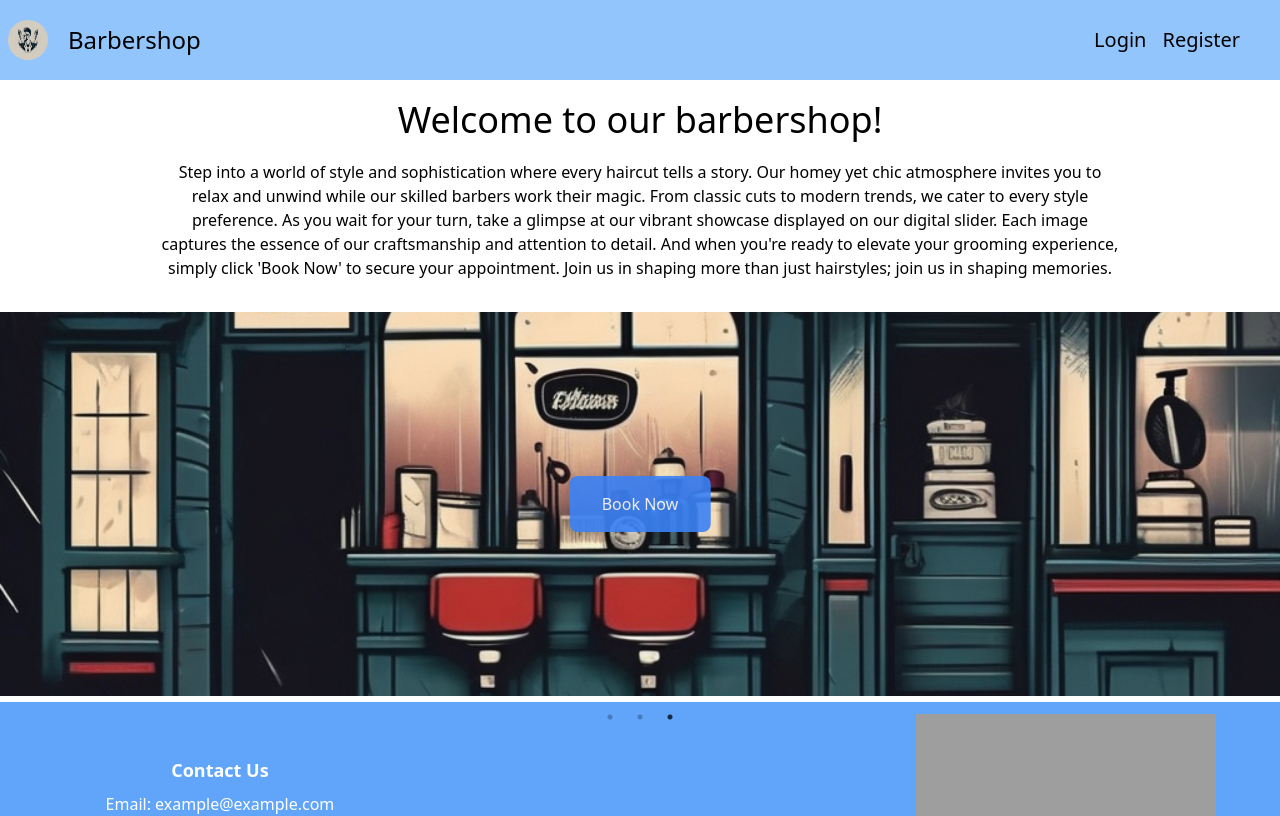
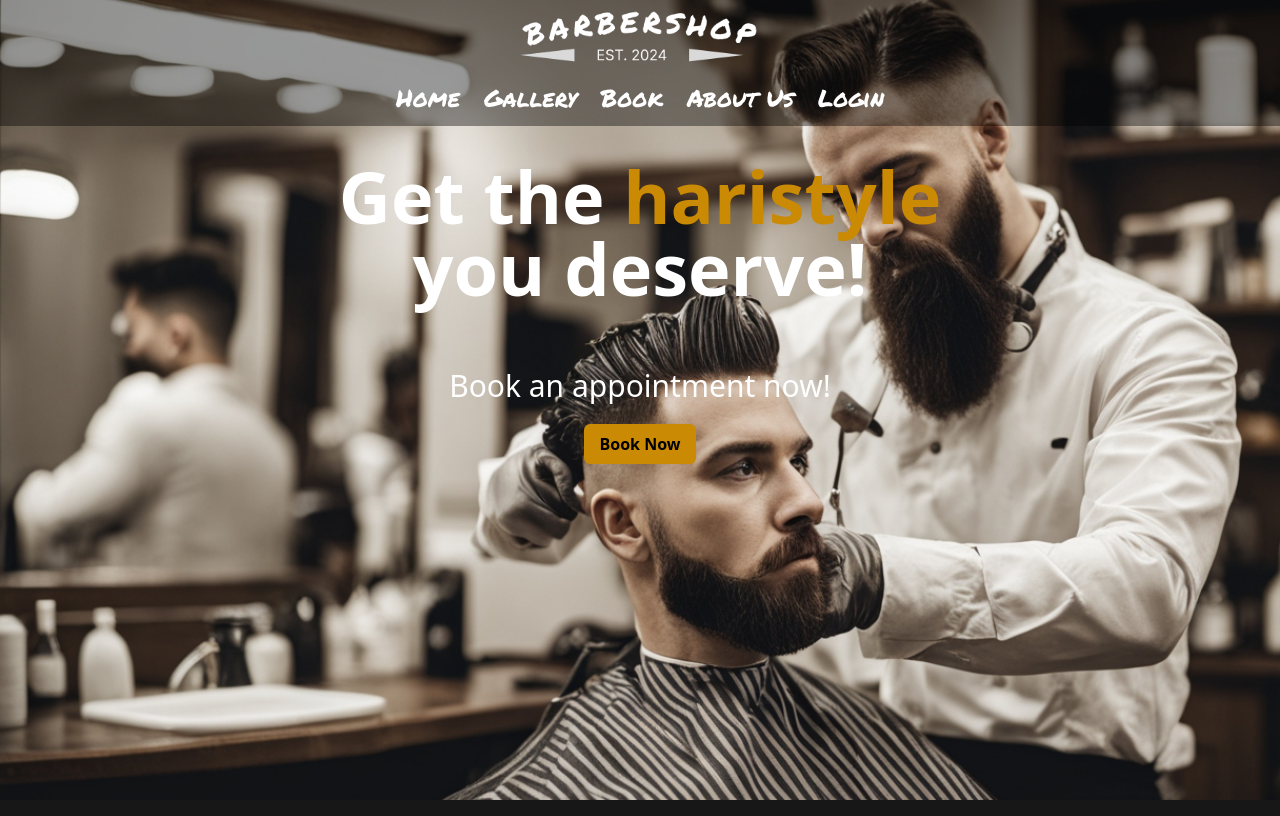
Before and after one commit to SzGabor1/barbershop, a React (Vite) app: page / in a window 1280 px wide. Shown: the top 816 px of the page. Built offline with nearby package versions, Linux system fonts and the light colour scheme; grey boxes are pictures that could not be loaded.

Commit message:
Mainpage, navbar footer redesign

```diff
--- a/src/App.tsx
+++ b/src/App.tsx
@@ -10,8 +10,8 @@ const App:React.FC = () => {
   return (
     <>
     <Router>
+      <AllRoutes />
 <Navbar/>
-      <AllRoutes />
     </Router>
     <Footer/>
     </>
--- a/src/components/footer.tsx
+++ b/src/components/footer.tsx
@@ -3,7 +3,7 @@ import React from 'react';
 
 export const Footer: React.FC = () =>{
     return (
-        <div className="bg-blue-400 text-white text-center p-3">
+        <div className="text-white text-center p-3 bg-neutral-900">
             <div className="max-w-6xl mx-auto flex flex-col md:flex-row justify-between items-center">
                 <div className="flex flex-col items-center mb-4 md:mb-0">
                     <h3 className="text-lg font-semibold mb-2">Contact Us</h3>
--- a/src/components/mainpage.tsx
+++ b/src/components/mainpage.tsx
@@ -7,6 +7,10 @@ import 'slick-carousel/slick/slick-theme.css';
 import image1 from '../assets/output.jpg';
 import image2 from '../assets/output (1).jpg';
 import image3 from '../assets/output (2).jpg';
+
+import SubmitButton from './uiElements/submitButton';
+
+import bg from '../assets/bg.jpg';
 
 const Main: React.FC = () => {
     const token = localStorage.getItem('access_token');
@@ -36,27 +40,22 @@ const Main: React.FC = () => {
     };
 
     return (
-        <div className="home-container flex flex-col mt-5 relative">
-            <div className="welcome w-3/4 mx-auto">
+<div className="home-container flex-col bg-cover bg-center relative" style={{ backgroundImage: `url(${bg})`, minHeight: '100vh' }}>
+    <div className="inset-0 bg-black opacity-50"></div>
+    <div className="welcome w-full relative z-10">
+        <div className="w-3/4 mx-auto pt-40">
+            <p className="text-center font-bold mb-5 text-7xl text-white">Get the <span className='text-yellow-600'>haristyle </span> <br></br> you deserve!</p>
+            <div className="book-container mt-16">
+            <p className="text-center text-3xl text-white">Book an appointment now!</p>
+            <div className="text-center mt-5">
+                <SubmitButton label="Book Now" labelcolor='black' bgcolor='rgb(202 138 4)' onSubmit={navigateToAppointments}/>
+           </div>
+            </div>
+       </div>
+    </div>
+</div>
 
-            <p className="text-center text-xlfont-bold mb-5 text-4xl">Welcome to our  barbershop!</p>
-            <p className="text-center mb-8">Step into a world of style and sophistication where every haircut tells a story. Our homey yet chic atmosphere invites you to relax and unwind while our skilled barbers work their magic. From classic cuts to modern trends, we cater to every style preference. As you wait for your turn, take a glimpse at our vibrant showcase displayed on our digital slider. Each image captures the essence of our craftsmanship and attention to detail. And when you're ready to elevate your grooming experience, simply click 'Book Now' to secure your appointment. Join us in shaping more than just hairstyles; join us in shaping memories.</p>
-            </div>
-            <Slider {...settings} className="w-full relative">
-                <div className="w-full h-48 md:h-64 lg:h-80 xl:h-96 overflow-hidden relative">
-                    <img src={image1} alt="Image 1" className="w-full h-full object-cover" />
-                    <button onClick={navigateToAppointments} className="absolute top-1/2 left-1/2 transform -translate-x-1/2 -translate-y-1/2 bg-blue-500 text-white px-8 py-4 rounded-lg opacity-90">Book Now</button>
-                </div>
-                <div className="w-full h-48 md:h-64 lg:h-80 xl:h-96 overflow-hidden relative">
-                    <img src={image2} alt="Image 2" className="w-full h-full object-cover" />
-                    <button onClick={navigateToAppointments} className="absolute top-1/2 left-1/2 transform -translate-x-1/2 -translate-y-1/2 bg-blue-500 text-white px-8 py-4 rounded-lg opacity-90">Book Now</button>
-                </div>
-                <div className="w-full h-48 md:h-64 lg:h-80 xl:h-96 overflow-hidden relative">
-                    <img src={image3} alt="Image 3" className="w-full h-full object-cover" />
-                    <button onClick={navigateToAppointments} className="absolute top-1/2 left-1/2 transform -translate-x-1/2 -translate-y-1/2 bg-blue-500 text-white px-8 py-4 rounded-lg opacity-90">Book Now</button>
-                </div>
-            </Slider>
-        </div>
+
     );
 };
 
--- a/src/components/navbar.tsx
+++ b/src/components/navbar.tsx
@@ -1,15 +1,14 @@
-import React from "react";
-import { useState } from "react";
-import logo from "../assets/barberimage.jpg";
+import React, { useState } from "react";
 import { useNavigate } from "react-router-dom";
+import logo from "../assets/bbshop logo.png";
 
-export const Navbar: React.FC = () =>{
-    const [isOpen, setIsOpen] = useState(false);
+export const Navbar: React.FC = () => {
+    const [isNavOpen, setIsNavOpen] = useState(false);
     const navigate = useNavigate();
     const token = localStorage.getItem('access_token');
 
     const toggleMenu = () => {
-        setIsOpen(prevState => !prevState);
+        setIsNavOpen(prevState => !prevState);
     };
 
     const handleLogout = () => {
@@ -19,51 +18,81 @@ export const Navbar: React.FC = () =>{
         navigate('/login');
     };
 
+    const navigateToHome = () => {
+        if (token) {
+            navigate('/home');
+        } else {
+            navigate('/');
+        }
+    }
+
     return (
-        <section>
-            <div className="navbar-container flex justify-between items-center bg-blue-300 h-20">
-                <header>
-                    <div className="logo flex items-center">
-                        <img className="w-10 ml-2 h-10 rounded-full" src={logo} alt="barber" />
-                        <p className="ml-5 text-2xl">Barbershop</p>
-                    </div>
-                </header>
-                <nav className="hidden md:block mr-10">
-                    <ul className="flex space-x-4">
-                    {token &&<li><a href="/home" className="text-xl relative after:bg-black after:absolute after:h-1 after:w-0 after:bottom-0 after:left-0 hover:after:w-full after:transition-all after:duration-500 cursor-pointer">Home</a></li>}
-                        {token &&<li><a href="/appointments" className="text-xl relative after:bg-black after:absolute after:h-1 after:w-0 after:bottom-0 after:left-0 hover:after:w-full after:transition-all after:duration-500 cursor-pointer">Appointments</a></li>}
-                        {token && <li><a href="#" onClick={handleLogout} className="text-xl relative after:bg-black after:absolute after:h-1 after:w-0 after:bottom-0 after:left-0 hover:after:w-full after:transition-all after:duration-500 cursor-pointer">Logout</a></li>}
-                        {!token && <li><a href="/login" className="text-xl relative after:bg-black after:absolute after:h-1 after:w-0 after:bottom-0 after:left-0 hover:after:w-full after:transition-all after:duration-500 cursor-pointer">Login</a></li>}
-                        {!token && <li><a href="/register" className="text-xl relative after:bg-black after:absolute after:h-1 after:w-0 after:bottom-0 after:left-0 hover:after:w-full after:transition-all after:duration-500 cursor-pointer">Register</a></li>}
-                   </ul>
-                </nav>
-                <div className="md:hidden">
-                    <svg
-                        className="w-6 h-6 cursor-pointer"
-                        fill="none"
-                        viewBox="0 0 24 24"
-                        stroke="currentColor"
-                        onClick={toggleMenu}
-                    >
-                        <path
-                            strokeLinecap="round"
-                            strokeLinejoin="round"
-                            strokeWidth={2}
-                            d="M4 6h16M4 12h16m-7 6h7"
-                        />
-                    </svg>
+        <section className="absolute w-full m-0 p-0 top-0 z-20">
+            <div className="navbar-container bg-black bg-opacity-40">
+                <div className="navbar-top justify-center text-center">
+                    <button onClick={navigateToHome}>
+                        <img className="logo h-16 text-center justify-center m-auto" src={logo} alt="barber" />
+                    </button>
                 </div>
             </div>
-
-            {/* Sidebar */}
-            <div className={`md:hidden ${isOpen ? 'block' : 'hidden'}`}>
-                <div className="bg-blue-300">
-                    <ul className="py-4">
-                        {token && <li><a href="/home" className="block py-2 px-4 text-white hover:bg-blue-400">Home</a></li>}
-                        {token && <li><a href="/appointments" className="block py-2 px-4 text-white hover:bg-blue-400">Appointments</a></li>}
-                        {token && <li><a href="/login" onClick={handleLogout} className="block py-2 px-4 text-white hover:bg-blue-400">Logout</a></li>}
-                        {!token && <li><a href="/login" className="text-xl relative after:bg-black after:absolute after:h-1 after:w-0 after:bottom-0 after:left-0 hover:after:w-full after:transition-all after:duration-500 cursor-pointer">Login</a></li>}
-                        {!token && <li><a href="/register" className="text-xl relative after:bg-black after:absolute after:h-1 after:w-0 after:bottom-0 after:left-0 hover:after:w-full after:transition-all after:duration-500 cursor-pointer">Register</a></li>}
+            <div className="md:hidden">
+                <button className="navbar-toggle" onClick={toggleMenu}>
+                    <svg className="h-8 w-8 text-black" fill="none" viewBox="0 0 24 24" stroke="currentColor">
+                        {isNavOpen ? (
+                            <path strokeLinecap="round" strokeLinejoin="round" strokeWidth="2" d="M6 18L18 6M6 6l12 12" />
+                        ) : (
+                            <path strokeLinecap="round" strokeLinejoin="round" strokeWidth="2" d="M4 6h16M4 12h16M4 18h16" />
+                        )}
+                    </svg>
+                </button>
+            </div>
+            {isNavOpen && (
+                <div className="md:hidden fixed inset-0 bg-black z-30">
+                    <div className="flex flex-col justify-start">
+                        <button className="absolute top-0 right-0 m-4" onClick={toggleMenu}>
+                            <svg className="h-8 w-8 text-white" fill="none" viewBox="0 0 24 24" stroke="currentColor">
+                                <path strokeLinecap="round" strokeLinejoin="round" strokeWidth="2" d="M6 18L18 6M6 6l12 12" />
+                            </svg>
+                        </button>
+                        <img className="logo h-16 text-center justify-center m-auto mt-8" src={logo} alt="barber" />
+                        <ul className="text-white text-center mt-4">
+                            <li className="py-3">
+                                <button onClick={navigateToHome}>Home</button>
+                            </li>
+                            <li className="py-3">
+                                <a href="#gallery">Gallery</a>
+                            </li>
+                            <li className="py-3">
+                                <a href="/appointments">Book</a>
+                            </li>
+                            <li className="py-3">
+                                <a href="#about">About Us</a>
+                            </li>
+                            {token ? (
+                                <li className="py-3">
+                                    <a onClick={handleLogout}>Logout</a>
+                                </li>
+                            ) : (
+                                <li className="py-3">
+                                    <a href="/login">Login</a>
+                                </li>
+                            )}
+                        </ul>
+                    </div>
+                </div>
+            )}
+            <div className="hidden md:block navbar-bottom bg-black bg-opacity-40 text-white">
+                <div className="navbar-items flex justify-center">
+                    <ul className="flex p-3">
+                        <li className="mx-3 permanent-marker-regular text-2xl"><button onClick={navigateToHome}>Home</button></li>
+                        <li className="mx-3 permanent-marker-regular text-2xl"><a href="#gallery">Gallery</a></li>
+                        <li className="mx-3 permanent-marker-regular text-2xl"><a href="/appointments">Book</a></li>
+                        <li className="mx-3 permanent-marker-regular text-2xl"><a href="#about">About Us</a></li>
+                        {token ? (
+                            <li className="mx-3 permanent-marker-regular text-2xl"><a onClick={handleLogout}>Logout</a></li>
+                        ) : (
+                            <li className="mx-3 permanent-marker-regular text-2xl"><a href="/login">Login</a></li>
+                        )}
                     </ul>
                 </div>
             </div>
--- /dev/null
+++ b/src/components/navbar_old.tsx
@@ -0,0 +1,72 @@
+import React from "react";
+import { useState } from "react";
+import logo from "../assets/barberimage.jpg";
+import { useNavigate } from "react-router-dom";
+
+export const Navbar: React.FC = () =>{
+    const [isOpen, setIsOpen] = useState(false);
+    const navigate = useNavigate();
+    const token = localStorage.getItem('access_token');
+
+    const toggleMenu = () => {
+        setIsOpen(prevState => !prevState);
+    };
+
+    const handleLogout = () => {
+        localStorage.removeItem('access_token');
+        localStorage.removeItem('refresh_token');
+        console.log('Logged out');
+        navigate('/login');
+    };
+
+    return (
+        <section>
+            <div className="navbar-container flex justify-between items-center bg-blue-300 h-20">
+                <header>
+                    <div className="logo flex items-center">
+                        <img className="w-10 ml-2 h-10 rounded-full" src={logo} alt="barber" />
+                        <p className="ml-5 text-2xl">Barbershop</p>
+                    </div>
+                </header>
+                <nav className="hidden md:block mr-10">
+                    <ul className="flex space-x-4">
+                    {token &&<li><a href="/home" className="text-xl relative after:bg-black after:absolute after:h-1 after:w-0 after:bottom-0 after:left-0 hover:after:w-full after:transition-all after:duration-500 cursor-pointer">Home</a></li>}
+                        {token &&<li><a href="/appointments" className="text-xl relative after:bg-black after:absolute after:h-1 after:w-0 after:bottom-0 after:left-0 hover:after:w-full after:transition-all after:duration-500 cursor-pointer">Appointments</a></li>}
+                        {token && <li><a href="#" onClick={handleLogout} className="text-xl relative after:bg-black after:absolute after:h-1 after:w-0 after:bottom-0 after:left-0 hover:after:w-full after:transition-all after:duration-500 cursor-pointer">Logout</a></li>}
+                        {!token && <li><a href="/login" className="text-xl relative after:bg-black after:absolute after:h-1 after:w-0 after:bottom-0 after:left-0 hover:after:w-full after:transition-all after:duration-500 cursor-pointer">Login</a></li>}
+                        {!token && <li><a href="/register" className="text-xl relative after:bg-black after:absolute after:h-1 after:w-0 after:bottom-0 after:left-0 hover:after:w-full after:transition-all after:duration-500 cursor-pointer">Register</a></li>}
+                   </ul>
+                </nav>
+                <div className="md:hidden">
+                    <svg
+                        className="w-6 h-6 cursor-pointer"
+                        fill="none"
+                        viewBox="0 0 24 24"
+                        stroke="currentColor"
+                        onClick={toggleMenu}
+                    >
+                        <path
+                            strokeLinecap="round"
+                            strokeLinejoin="round"
+                            strokeWidth={2}
+                            d="M4 6h16M4 12h16m-7 6h7"
+                        />
+                    </svg>
+                </div>
+            </div>
+
+            {/* Sidebar */}
+            <div className={`md:hidden ${isOpen ? 'block' : 'hidden'}`}>
+                <div className="bg-blue-300">
+                    <ul className="py-4">
+                        {token && <li><a href="/home" className="block py-2 px-4 text-white hover:bg-blue-400">Home</a></li>}
+                        {token && <li><a href="/appointments" className="block py-2 px-4 text-white hover:bg-blue-400">Appointments</a></li>}
+                        {token && <li><a href="/login" onClick={handleLogout} className="block py-2 px-4 text-white hover:bg-blue-400">Logout</a></li>}
+                        {!token && <li><a href="/login" className="text-xl relative after:bg-black after:absolute after:h-1 after:w-0 after:bottom-0 after:left-0 hover:after:w-full after:transition-all after:duration-500 cursor-pointer">Login</a></li>}
+                        {!token && <li><a href="/register" className="text-xl relative after:bg-black after:absolute after:h-1 after:w-0 after:bottom-0 after:left-0 hover:after:w-full after:transition-all after:duration-500 cursor-pointer">Register</a></li>}
+                    </ul>
+                </div>
+            </div>
+        </section>
+    );
+}
--- a/src/components/uiElements/submitButton.tsx
+++ b/src/components/uiElements/submitButton.tsx
@@ -9,7 +9,7 @@ interface ButtonProps {
 
 const SubmitButton: React.FC<ButtonProps> = ({ label, labelcolor, bgcolor, onSubmit }) => {
     return (
-        <button onClick={onSubmit} style={{ color: labelcolor, backgroundColor: bgcolor }} className="font-bold py-2 border-2 px-4 rounded-md">
+        <button onClick={onSubmit} style={{ color: labelcolor, backgroundColor: bgcolor}} className="font-bold py-2 px-4 rounded-md">
             {label}
         </button>
     );
--- a/src/styles/index.css
+++ b/src/styles/index.css
@@ -1,8 +1,12 @@
+@import url('https://fonts.googleapis.com/css2?family=Permanent+Marker&display=swap');
 @tailwind base;
 @tailwind components;
 @tailwind utilities;
 
 
+.permanent-marker-regular {
+  font-family: "Permanent Marker", cursive;
+}
 /*  {
   box-sizing: border-box;
 }
```
Also changed, not shown: src/assets/bbshop logo.png (added), src/assets/bg.jpg (added).
